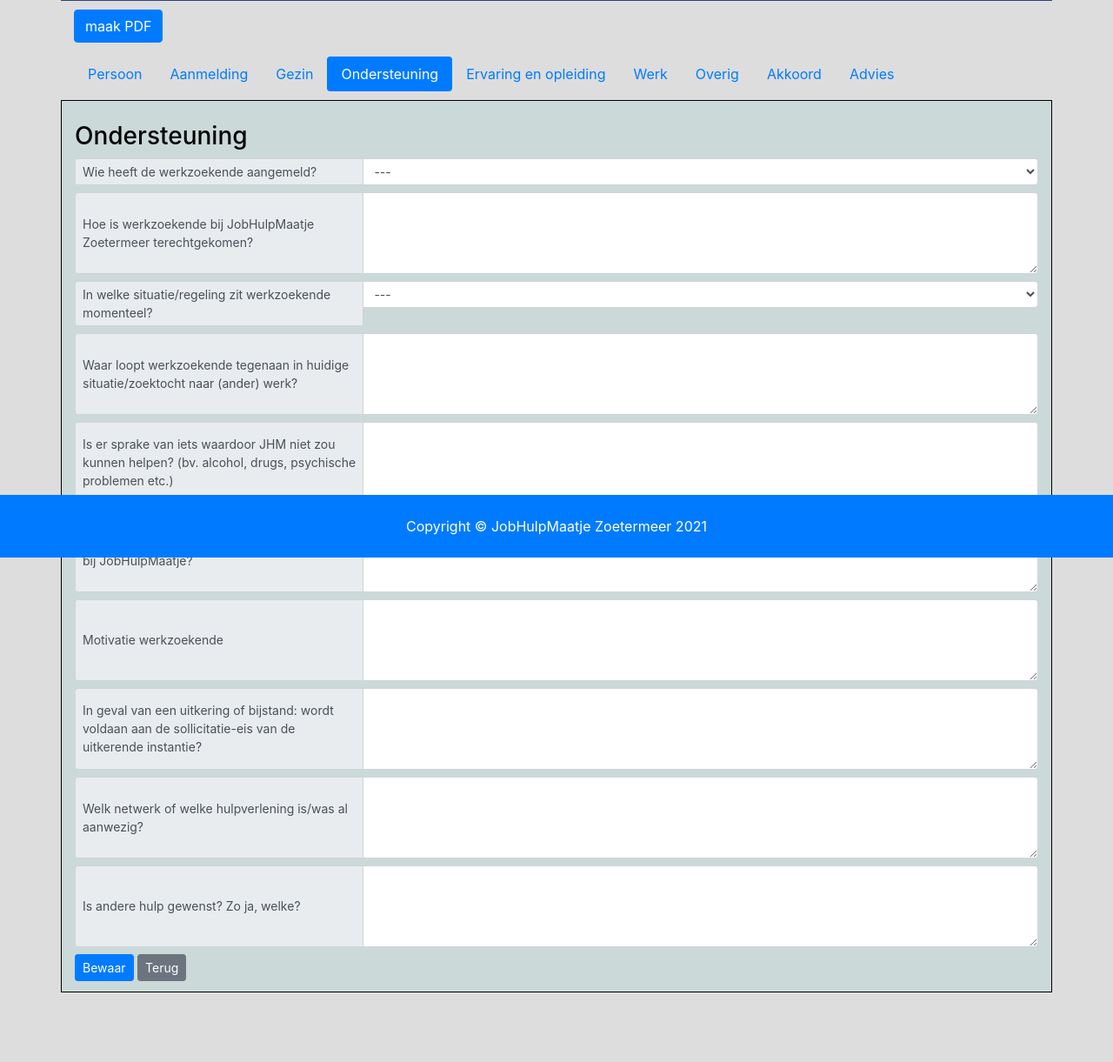
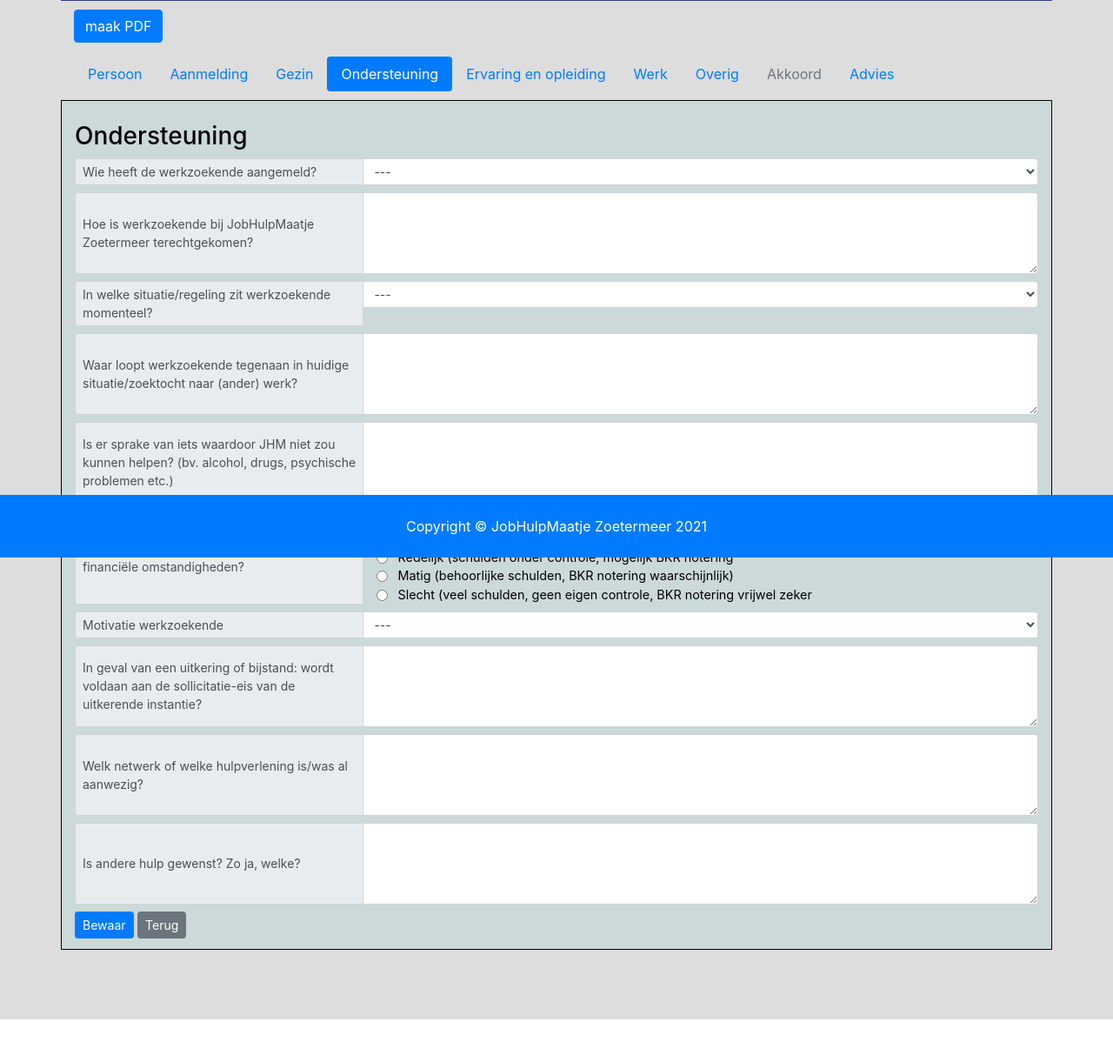
Before and after one commit to jangg/JHM-intranet, a PHP site: page /beheer/intake.php in a window 1280 px wide, after a click on "Ondersteuning". Shown: the part 159-1380 px from the top of the page at 87% size. After the commit the page ends 1331 px from the top, so only its background shows below. Run offline with PHP 8.4, Linux system fonts and the light colour scheme; the visitor is signed in with stand-in values (Sample User, id 1); tables that the repository leaves empty or names only in its code hold one stand-in row (values such as "Sample post").

Commit message:
Versie 20210129 Na aanpassingen (Flip)

```diff
--- a/beheer/intake.php
+++ b/beheer/intake.php
@@ -131,7 +131,7 @@ if (isset($_GET['id']) && is_numeric($_GET['id']))
 					<a class="nav-link" data-toggle="pill" href="#overig">Overig</a>
 				</li>
 				<li class="nav-item">
-					<a class="nav-link" data-toggle="pill" href="#akkoord">Akkoord</a>
+					<a class="nav-link disabled" data-toggle="pill" href="#akkoord">Akkoord</a>
 				</li>
 				<li class="nav-item">
 					<a class="nav-link" data-toggle="pill" href="#advies">Advies</a>
@@ -379,12 +379,10 @@ if (isset($_GET['id']) && is_numeric($_GET['id']))
 					</div>
 					<select class="form-control"  name="regeling">
 						<option value="" 	<?php if($intakeform->regeling == '') 	  echo 'selected'; ?>>---</option>
-						<option value="gen" <?php if($intakeform->regeling == 'gen') echo 'selected'; ?>>Geen</option>
-						<option value="wwe" <?php if($intakeform->regeling == 'wwe') echo 'selected'; ?>>WW</option>
-						<option value="opl" <?php if($intakeform->regeling == 'opl') echo 'selected'; ?>>Outplacement</option>
-						<option value="wia" <?php if($intakeform->regeling == 'wia') echo 'selected'; ?>>WIA</option>
-						<option value="bst" <?php if($intakeform->regeling == 'bst') echo 'selected'; ?>>Bijstand</option>
-						<option value="waj" <?php if($intakeform->regeling == 'waj') echo 'selected'; ?>>Wajong</option>
+						<option value="nug" <?php if($intakeform->regeling == 'nug') echo 'selected'; ?>>Is niet uitkering gerechtigd</option>
+						<option value="wwe" <?php if($intakeform->regeling == 'wwe') echo 'selected'; ?>>Ontvangt WW/Uitkering sociale verzekering</option>
+						<option value="bst" <?php if($intakeform->regeling == 'bst') echo 'selected'; ?>>Ontvangt bijstand/participatiewet</option>
+						<option value="wrk" <?php if($intakeform->regeling == 'wrk') echo 'selected'; ?>>Heeft werk</option>
 					</select>
 				</div>
 				<div class="input-group input-group-sm mb-2">
@@ -399,17 +397,50 @@ if (isset($_GET['id']) && is_numeric($_GET['id']))
 					</div>
 					<textarea type="text" name="beperking" class="form-control"  rows="4" maxlength="180"><?php echo $intakeform->beperking; ?></textarea>
 				</div>
-				<div class="input-group input-group-sm mb-2">
+				<!-- <div class="input-group input-group-sm mb-2">
 					<div class="input-group-prepend" style="width: 30%;">
 						<span class=" input-group-text text-left text-wrap" style="width: 100%;">Waarom heeft de werkzoekende hulp gezocht bij JobHulpMaatje?</span>
 					</div>
-					<textarea type="text" name="redenen" class="form-control"  rows="4" maxlength="180"><?php echo $intakeform->redenen; ?></textarea>
+					<textarea type="text" name="redenen" class="form-control"  rows="4" maxlength="180"><?php // echo $intakeform->redenen; ?></textarea>
+				</div> -->
+				<div class="input-group input-group-sm mb-2">
+					<div class="input-group-prepend" style="width: 30%;">
+						<div class=" input-group-text text-left text-wrap" style="width: 100%;">Wat is de situatie m.b.t. de persoonlijke financiële omstandigheden?</div>
+					</div>
+					<div class="pl-3" style="font-size: .9em;">
+					<div class="form-check">
+						<input class="form-check-input" type="radio" name="finsituatie" id="finsituatie" value="1" <?php if($intakeform->finsituatie == '1') echo ' checked'; ?>>
+						<label class="form-check-label" for="finsituatie">&nbsp;Uitstekend (geen schulden, geen BKR notering)</label>
+					</div>
+					<div class="form-check">
+						<input class="form-check-input" type="radio" name="finsituatie" id="finsituatie" value="2"<?php if($intakeform->finsituatie == '2') echo ' checked'; ?>>
+						<label class="form-check-label" for="finsituatie">&nbsp;Goed (weinig schulden, geen BKR notering)</label>
+					</div>
+					<div class="form-check">
+						<input class="form-check-input" type="radio" name="finsituatie" id="finsituatie" value="3"<?php if($intakeform->finsituatie == '3') echo ' checked'; ?>>
+						<label class="form-check-label" for="finsituatie">&nbsp;Redelijk (schulden onder controle, mogelijk BKR notering</label>
+					</div>
+					<div class="form-check">
+						<input class="form-check-input" type="radio" name="finsituatie" id="finsituatie" value="3"<?php if($intakeform->finsituatie == '4') echo ' checked'; ?>>
+						<label class="form-check-label" for="finsituatie">&nbsp;Matig (behoorlijke schulden, BKR notering waarschijnlijk)</label>
+					</div>
+					<div class="form-check">
+						<input class="form-check-input" type="radio" name="finsituatie" id="finsituatie" value="3"<?php if($intakeform->finsituatie == '5') echo ' checked'; ?>>
+						<label class="form-check-label" for="finsituatie">&nbsp;Slecht (veel schulden, geen eigen controle, BKR notering vrijwel zeker</label>
+					</div>
+					</div>
 				</div>
 				<div class="input-group input-group-sm mb-2">
 					<div class="input-group-prepend" style="width: 30%;">
 						<span class=" input-group-text text-left text-wrap" style="width: 100%;">Motivatie werkzoekende</span>
 					</div>
-					<textarea type="text" name="motivatie" class="form-control"  rows="4" maxlength="180"><?php echo $intakeform->motivatie; ?></textarea>
+					<select class="form-control"  name="motivatie" id="motivatie">
+						<option value="" <?php if($intakeform->motivatie == '') echo 'selected'; ?>>---</option>
+						<option value="weinig" <?php if($intakeform->motivatie == 'weinigm') echo 'selected'; ?>>Weinig</option>
+						<option value="normaal" <?php if($intakeform->motivatie == 'normaal') echo 'selected'; ?>>Normaal</option>
+						<option value="sterk" <?php if($intakeform->motivatie == 'sterk') echo 'selected'; ?>>Sterk</option>
+					</select>
+
 				</div>
 				<div class="input-group input-group-sm mb-2">
 					<div class="input-group-prepend" style="width: 30%;">
@@ -442,7 +473,7 @@ if (isset($_GET['id']) && is_numeric($_GET['id']))
 				<form method="POST" action="proces_intake.php?id=<?php echo $wkz->id?>" id="postwz" novalidate>
 				<div class="input-group input-group-sm mb-2">
 				  	<div class="input-group-prepend" style="width: 30%;">
-					  <span class="input-group-text text-left text-wrap" style="width: 100%;">Recent CV aanwezig?</span>
+					  <span class="input-group-text text-left text-wrap" style="width: 100%;">Recent CV aanwezig? (Alleen nodig als er geen goed LinkedIn profiel is)</span>
 				  	</div>
 				  	<input type="checkbox" name="CVind" class="form-control" value="j"  style="margin-left: 15px;" <?php if($intakeform->CVind == 'j') echo ' checked'; ?>>
 				</div>
@@ -453,9 +484,8 @@ if (isset($_GET['id']) && is_numeric($_GET['id']))
 					<select class="form-control"  name="opleiding" id="opleiding">
 						<option value="" <?php if($wkz->opleiding == '') echo 'selected'; ?>>---</option>
 						<option value="GO" <?php if($wkz->opleiding == 'GO') echo 'selected'; ?>>Geen opleiding</option>
-						<option value="VMBO" <?php if($wkz->opleiding == 'VMBO/Mavo') echo 'selected'; ?>>VMBO/Mavo</option>
-						<option value="Havo" <?php if($wkz->opleiding == 'Havo') echo 'selected'; ?>>Havo</option>
-						<option value="VWO" <?php if($wkz->opleiding == 'VWO') echo 'selected'; ?>>VWO</option>
+						<option value="VMBO" <?php if($wkz->opleiding == 'VMBO') echo 'selected'; ?>>VMBO/Mavo</option>
+						<option value="Havo" <?php if($wkz->opleiding == 'Havo') echo 'selected'; ?>>Havo/VWO</option>
 						<option value="MBO1" <?php if($wkz->opleiding == 'MBO1') echo 'selected'; ?>>MBO 1/2</option>
 						<option value="MBO2" <?php if($wkz->opleiding == 'MBO2') echo 'selected'; ?>>MBO 3/4</option>
 						<option value="HB1O" <?php if($wkz->opleiding == 'HBO1') echo 'selected'; ?>>HBO bachelor</option>
@@ -468,9 +498,18 @@ if (isset($_GET['id']) && is_numeric($_GET['id']))
 				</div>
 				<div class="input-group input-group-sm mb-2">
 					<div class="input-group-prepend" style="width: 30%;">
-						<span class=" input-group-text text-left text-wrap" style="width: 100%;">Diploma behaald in</span>
+						<span class=" input-group-text text-left text-wrap" style="width: 100%;">Diploma behaald?</span>
 					</div>
-					<input type="text" name="diploma" class="form-control" value="<?php echo $intakeform->diploma ?>" maxlength="120">
+					<div class="pl-3 pt-1" style="font-size: .9em;">
+						<div class="form-check form-check-inline">
+							<input class="form-check-input" type="radio" name="diploma" id="diploma" value="j" <?php if($intakeform->diploma == 'j') echo ' checked'; ?>>
+							<label class="form-check-label" for="diploma">&nbsp;Ja</label>
+						</div>
+						<div class="form-check form-check-inline">
+							<input class="form-check-input" type="radio" name="diploma" id="diploma" value="n"<?php if($intakeform->diploma == 'n') echo ' checked'; ?>>
+							<label class="form-check-label" for="diploma">&nbsp;Nee</label>
+						</div>
+					</div>
 				</div>
 				<div class="input-group input-group-sm mb-2">
 					<div class="input-group-prepend" style="width: 30%;">
@@ -481,7 +520,7 @@ if (isset($_GET['id']) && is_numeric($_GET['id']))
 
 				<div class="input-group input-group-sm mb-2">
 					<div class="input-group-prepend" style="width: 30%;">
-						<span class=" input-group-text text-left text-wrap" style="width: 100%;">Werkervaring (evt. zie CV en/of LinkedIn)</span>
+						<span class=" input-group-text text-left text-wrap" style="width: 100%;">Werkervaring (indien er geen CV is en geen LinkedIn profiel)</span>
 					</div>
 					<textarea type="text" name="werkervaring" class="form-control" rows="4" maxlength="200"><?php echo $intakeform->werkervaring; ?></textarea>
 				</div>
@@ -512,7 +551,7 @@ if (isset($_GET['id']) && is_numeric($_GET['id']))
 					<div class="input-group-prepend" style="width: 30%;">
 					<span class="input-group-text text-left text-wrap" style="width: 100%;">Beheersing spreken van de Nederlandse taal</span>
 					</div>
-					<div class="pl-3">
+					<div class="pl-3 pt-1" style="font-size: .9em;">
 						<div class="form-check">
 							<input class="form-check-input" type="radio" name="taalbeh" id="taalbeh1" value="1" <?php if($intakeform->taalbeh == '1') echo ' checked'; ?>>
 							<label class="form-check-label" for="taalbeh1">&nbsp;Goed</label>
@@ -531,7 +570,7 @@ if (isset($_GET['id']) && is_numeric($_GET['id']))
 					<div class="input-group-prepend" style="width: 30%;">
 					<span class="input-group-text text-left text-wrap" style="width: 100%;">Beheersing schrijven van de Nederlandse taal</span>
 					</div>
-					<div class="pl-3">
+					<div class="pl-3 pt-1" style="font-size: .9em;">
 						<div class="form-check">
 							<input class="form-check-input" type="radio" name="taalbeh_schr" id="taalbeh1" value="1" <?php if($intakeform->taalbeh_schr == '1') echo ' checked'; ?>>
 							<label class="form-check-label" for="taalbeh1">&nbsp;Goed</label>
@@ -678,7 +717,7 @@ if (isset($_GET['id']) && is_numeric($_GET['id']))
 					<div class="input-group-prepend" style="width: 30%;">
 						<span class="input-group-text text-left text-wrap" style="width: 100%;">Advies deelname jobgroup</span>
 					</div>
-					<div class="pl-3">
+					<div class="pl-3 pt-1" style="font-size: .9em;">
 						<div class="form-check form-check-inline">
 							<input class="form-check-input" type="radio" name="advjobgroup" id="advjobgroup" value="j" <?php if($intakeform->advjobgroup == 'j') echo ' checked'; ?>>
 							<label class="form-check-label" for="advjobgroup">&nbsp;Ja</label>
@@ -693,7 +732,7 @@ if (isset($_GET['id']) && is_numeric($_GET['id']))
 					<div class="input-group-prepend" style="width: 30%;">
 						<span class="input-group-text text-left text-wrap" style="width: 100%;">Advies begeleiding maatje</span>
 					</div>
-					<div class="pl-3">
+					<div class="pl-3 pt-1" style="font-size: .9em;">
 						<div class="form-check form-check-inline">
 							<input class="form-check-input" type="radio" name="advmaatje" id="advmaatje" value="j" <?php if($intakeform->advmaatje == 'j') echo ' checked'; ?>>
 							<label class="form-check-label" for="advmaatje">&nbsp;Ja</label>
--- a/beheer/proces_intake.php
+++ b/beheer/proces_intake.php
@@ -88,6 +88,7 @@ if (isset($_POST['saveWzBut']))
 			$intakeform_nw->bron			= $_POST['bron'];
 			$intakeform_nw->uitdagingen		= $_POST['uitdagingen'];
 			$intakeform_nw->beperking		= $_POST['beperking'];
+			$intakeform_nw->finsituatie		= $_POST['finsituatie'];
 			$intakeform_nw->redenen			= $_POST['redenen'];
 			$intakeform_nw->motivatie		= $_POST['motivatie'];
 			$intakeform_nw->eisen			= $_POST['eisen'];
--- a/class/c_intakeform.php
+++ b/class/c_intakeform.php
@@ -16,6 +16,7 @@ class Intakeform
 	protected $regeling				;
 	protected $uitdagingen 			;
 	protected $beperking			;
+	protected $finsituatie			;
 	protected $redenen				;
 	protected $motivatie			;
 	protected $eisen				;
@@ -67,6 +68,7 @@ class Intakeform
 		$this->regeling				= '';
 		$this->uitdagingen 			= '';
 		$this->beperking			= '';
+		$this->finsituatie			= '';
 		$this->redenen				= '';
 		$this->motivatie			= '';
 		$this->eisen				= '';
@@ -130,6 +132,7 @@ class Intakeform
 			$this->regeling				= $intakeformrow['regeling'];
 			$this->uitdagingen 			= $intakeformrow['uitdagingen'];
 			$this->beperking			= $intakeformrow['beperking'];
+			$this->finsituatie			= $intakeformrow['finsituatie'];
 			$this->redenen				= $intakeformrow['redenen'];
 			$this->motivatie			= $intakeformrow['motivatie'];
 			$this->eisen				= $intakeformrow['eisen'];
@@ -250,6 +253,7 @@ class Intakeform
 							regeling		,
 							uitdagingen 	,
 							beperking		,
+							finsituatie		,
 							redenen			,
 							motivatie		,
 							eisen			,
@@ -301,6 +305,7 @@ class Intakeform
 							:regeling		,
 							:uitdagingen 	,
 							:beperking		,
+							:finsituatie		,
 							:redenen			,
 							:motivatie		,
 							:eisen			,
@@ -354,6 +359,7 @@ class Intakeform
 			$stmt->bindvalue(":regeling"		, htmlentities($this->regeling, ENT_QUOTES, 'UTF-8'), PDO::PARAM_STR);
 			$stmt->bindvalue(":uitdagingen"		, htmlentities($this->uitdagingen, ENT_QUOTES, 'UTF-8'), PDO::PARAM_STR);
 			$stmt->bindvalue(":beperking"		, htmlentities($this->beperking, ENT_QUOTES, 'UTF-8'), PDO::PARAM_STR);
+			$stmt->bindvalue(":finsituatie"		, htmlentities($this->finsituatie, ENT_QUOTES, 'UTF-8'), PDO::PARAM_STR);
 			$stmt->bindvalue(":redenen"			, htmlentities($this->redenen, ENT_QUOTES, 'UTF-8'), PDO::PARAM_STR);
 			$stmt->bindvalue(":motivatie"		, htmlentities($this->motivatie, ENT_QUOTES, 'UTF-8'), PDO::PARAM_STR);
 			$stmt->bindvalue(":eisen"			, htmlentities($this->eisen, ENT_QUOTES, 'UTF-8'), PDO::PARAM_STR);
@@ -423,6 +429,7 @@ class Intakeform
 					regeling		 =	:regeling		,
 					uitdagingen	 	=	:uitdagingen	,
 					beperking		 =	:beperking		,
+					finsituatie		 =	:finsituatie		,
 					redenen		 	=	:redenen		,
 					motivatie		 =	:motivatie		,
 					eisen			 =	:eisen			,
@@ -474,6 +481,7 @@ class Intakeform
 			$stmt->bindvalue(":regeling"		, htmlentities($this->regeling, ENT_QUOTES, 'UTF-8'), PDO::PARAM_STR);
 			$stmt->bindvalue(":uitdagingen"		, htmlentities($this->uitdagingen, ENT_QUOTES, 'UTF-8'), PDO::PARAM_STR);
 			$stmt->bindvalue(":beperking"		, htmlentities($this->beperking, ENT_QUOTES, 'UTF-8'), PDO::PARAM_STR);
+			$stmt->bindvalue(":finsituatie"		, htmlentities($this->finsituatie, ENT_QUOTES, 'UTF-8'), PDO::PARAM_STR);
 			$stmt->bindvalue(":redenen"			, htmlentities($this->redenen, ENT_QUOTES, 'UTF-8'), PDO::PARAM_STR);
 			$stmt->bindvalue(":motivatie"		, htmlentities($this->motivatie, ENT_QUOTES, 'UTF-8'), PDO::PARAM_STR);
 			$stmt->bindvalue(":eisen"			, htmlentities($this->eisen, ENT_QUOTES, 'UTF-8'), PDO::PARAM_STR);
```
Also changed, not shown: beheer/intake_pdf.php (+47 -2 lines), .nova/Publishing/JHMZ.json, .nova/Publishing/JHMintra.json.
